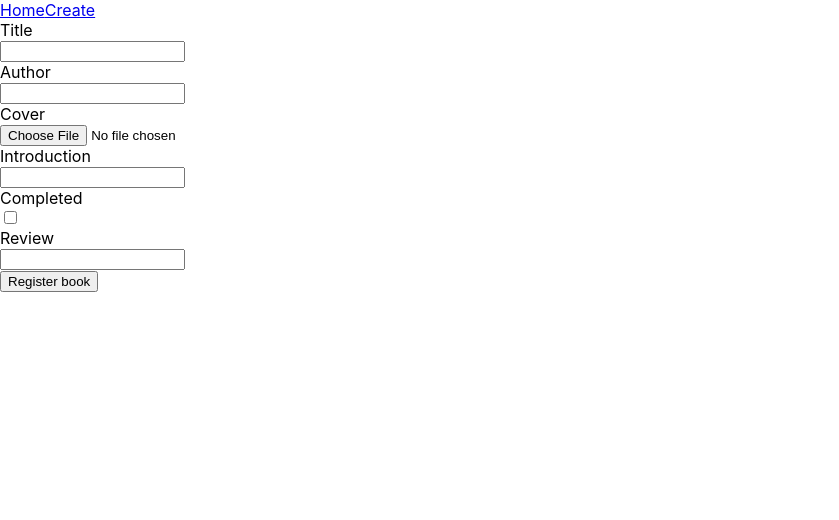
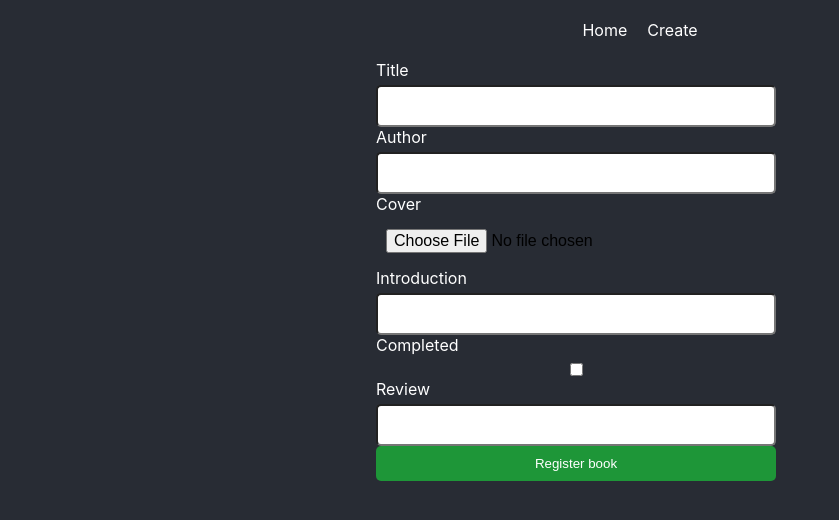
Before and after one commit to noeliamodica/React_ProyectoBibliotecaDeLibros, a React (Create React App) app: page /create in a window 1280 px wide. Shown: the top 520 px of the page, without its empty margins (0-839 px from the left). Built offline with nearby package versions, Linux system fonts and the light colour scheme.

Commit message:
agrego estilo desde js

```diff
--- a/src/components/book.js
+++ b/src/components/book.js
@@ -1,10 +1,26 @@
 import { Link } from "react-router-dom";
 
 export default function Book ({item}){
+//para darle estilo
+    const booksContainerStyle ={
+        display: 'flex',
+        flexDirection: 'column',
+        width: "300px",
+    };
+
+    const bookInfoSyle ={
+        display: 'flex',
+        flexDirection: 'column',
+        aligItems: 'center',
+        textAlign: 'center',
+        color: 'white',
+        textDecoration: 'none',
+    }
+
 // rellenamos los datos que necesitamos para mostrar nuestra lista de libros
     return (
-        <div>
-            <Link to={`/view/${item.id}`}>
+        <div style={booksContainerStyle}>
+            <Link to={`/view/${item.id}`} style={bookInfoSyle}>
                 <img src={item.cover} width="200" alt={item.title} />
                 <div>{item.title} </div>
             </Link>
--- a/src/components/layout.js
+++ b/src/components/layout.js
@@ -1,10 +1,16 @@
 import NavBar from "./navBar";
 
 export default function LayOut ({children}){
+
+    const containerStyle ={
+        width: '90%',
+        margin: '100 px auto'
+
+    };
     return (
-        <div>
+        <div >
            <NavBar />
-           <div>{children}</div>
+           <div style={containerStyle}>{children}</div>
         </div>
     )
 }
--- a/src/components/navBar.js
+++ b/src/components/navBar.js
@@ -1,10 +1,27 @@
 import { Link } from "react-router-dom";
 
 export default function NavBar (){
+
+const linkStyle ={
+    padding: '10px',
+    display:'block',
+    fontSize: '18 px',
+    color: 'white',
+    textDecoration: 'none',
+};
+
+const navContainerStyle ={
+    backgrounColor: '#181d27',
+    padding: '10px',
+    display:'flex',
+    gap:'5 px',
+    justifyContent: 'center',
+};
+
     return (
-        <div>
-            <Link to="/">Home</Link>
-            <Link to="/create">Create</Link>
+        <div style={navContainerStyle}>
+            <Link to="/" style={linkStyle}>Home</Link>
+            <Link to="/create" style={linkStyle}>Create</Link>
         </div>
     )
 }
--- a/src/index.css
+++ b/src/index.css
@@ -5,6 +5,7 @@
     sans-serif;
   -webkit-font-smoothing: antialiased;
   -moz-osx-font-smoothing: grayscale;
+  background-color: #282c34;
 }
 
 code {
--- a/src/pages/create.js
+++ b/src/pages/create.js
@@ -15,6 +15,45 @@
 
     const store= useAppContext();
     const navigate =useNavigate();
+
+
+    //para estilos
+
+    const inputStyles={
+        formContainer:{
+            width: '400px',
+            margin: '0 auto',
+        },
+        container:{
+            display: 'flex',
+            flexDirection: 'column',
+            gap: '5px',
+            margin: '15 px 0'
+        },
+        title:{
+            fontSize: '16 px',
+            textAlign: 'left',
+            color: 'white',
+        },
+        input:{
+            padding: '10px',
+            borderRadius: '5px',
+            fontSize: '16px',
+        },
+    };
+
+    const buttonStyle ={
+        padding: '15 px 20 px',
+        minWidth: '400px',
+        border: 'none',
+        borderRadius: '5px',
+        backgroundColor: '#1e9638',
+        color: 'white',
+        fontWeigth: 'bolder',
+        padding: '10px',
+        fontSize: '32 px',
+    }
+
 
     //con un solo handlechange manejo el estado de todos los inputs
     function handleChange(e){
@@ -85,47 +124,47 @@
         <LayOut>
 
 
-            <form onSubmit={handleSubmit}>
-                <div>
+            <form onSubmit={handleSubmit} style={inputStyles.formContainer}>
+                <div style={inputStyles.container}>
 
-                    <div>Title</div>
-                    <input type="text" name="title" onChange={handleChange} value={title} />
+                    <div style={inputStyles.title}>Title</div>
+                    <input type="text" name="title" onChange={handleChange} value={title} style={inputStyles.input} />
                 </div>
 
-                <div>
+                <div style={inputStyles.container}>
 
-                    <div>Author</div>
-                    <input type="text" name="author" onChange={handleChange} value={author} />
+                    <div style={inputStyles.title}> Author</div>
+                    <input type="text" name="author" onChange={handleChange} value={author} style={inputStyles.input} />
                 </div>
 
 
-                <div>
+                <div style={inputStyles.container}>
 
-                    <div>Cover</div>
-                    <input type="file" name="cover" onChange={handleOnChangeFile} />
-                    <div> {!!cover ? <img src={cover} width="200" alt="preview" /> : ''} </div>
+                    <div style={inputStyles.title}>Cover</div>
+                    <input type="file" name="cover" onChange={handleOnChangeFile} style={inputStyles.input} />
+                    <div> {!!cover ? <img src={cover} width="200" alt="preview" /> : '' } </div>
                 </div>
 
-                <div>
+                <div style={inputStyles.container}>
 
-                <div>Introduction</div>
-                <input type="text" name="intro" onChange={handleChange} value={intro} />
+                <div style={inputStyles.title}>Introduction</div>
+                <input type="text" name="intro" onChange={handleChange} value={intro} style={inputStyles.input} />
                 </div>
 
-                <div>
+                <div style={inputStyles.container}>
 
-                <div>Completed</div>
-                <input type="checkbox" name="completed" onChange={handleChange} value={completed} />
+                <div style={inputStyles.title}>Completed</div>
+                <input type="checkbox" name="completed" onChange={handleChange} value={completed} style={inputStyles.input} />
                 </div>
 
 
-                <div>
+                <div style={inputStyles.container}>
 
-                <div>Review</div>
-                <input type="text" name="review" onChange={handleChange} value={review} />
+                <div style={inputStyles.title}>Review</div>
+                <input type="text" name="review" onChange={handleChange} value={review} style={inputStyles.input} />
                 </div>
 
-                <input type="submit" value="Register book"></input>
+                <input type="submit" value="Register book" style={buttonStyle}></input>
             </form>
         </LayOut>
     )
--- a/src/pages/index.js
+++ b/src/pages/index.js
@@ -8,12 +8,22 @@
 
     const store = useAppContext();
 
+    //para manejar estilos con js
+
+    const booksContainer ={
+        display: 'flex',
+        flexWrap:  'wrap',
+        gap: '10px',
+    }
+
     return (
         <LayOut>
-
+            <div style={booksContainer} >
             {store.items.map((item) =>(
                 <Book key={item.id} item={item}/>
             ) ) }
+
+            </div>
         </LayOut>
     )
 }
--- a/src/pages/view.js
+++ b/src/pages/view.js
@@ -12,6 +12,18 @@
 
     const params = useParams();
     const store = useAppContext();
+
+    //para aplicar estilos
+
+    const itemStyles ={
+        container:{
+            display: 'flex',
+            gap: '20px',
+            color: 'white',
+            width: '800px',
+            margin: '0 auto',
+        },
+    };
 
     //para que se ejecute al iniciar la pagina
     useEffect(() =>{
@@ -31,12 +43,20 @@
 
     return (
         <LayOut>
-             <h2>{item?.title} </h2>
+            <div style={itemStyles.container}>
+
+             <div>
                 <div>{item?.cover? <img src={item?.cover} width="400" /> : '' }</div>
+
+            </div>
+            <div>
+                <h2>{item?.title} </h2>
                 <div>{item?.author} </div>
                 <div>{item?.intro} </div>
                 <div>{item?.completed ? 'Leido' : 'Por terminar'} </div>
                 <div>{item?.review} </div>
+            </div>
+            </div>
         </LayOut>
     )
 }
```
